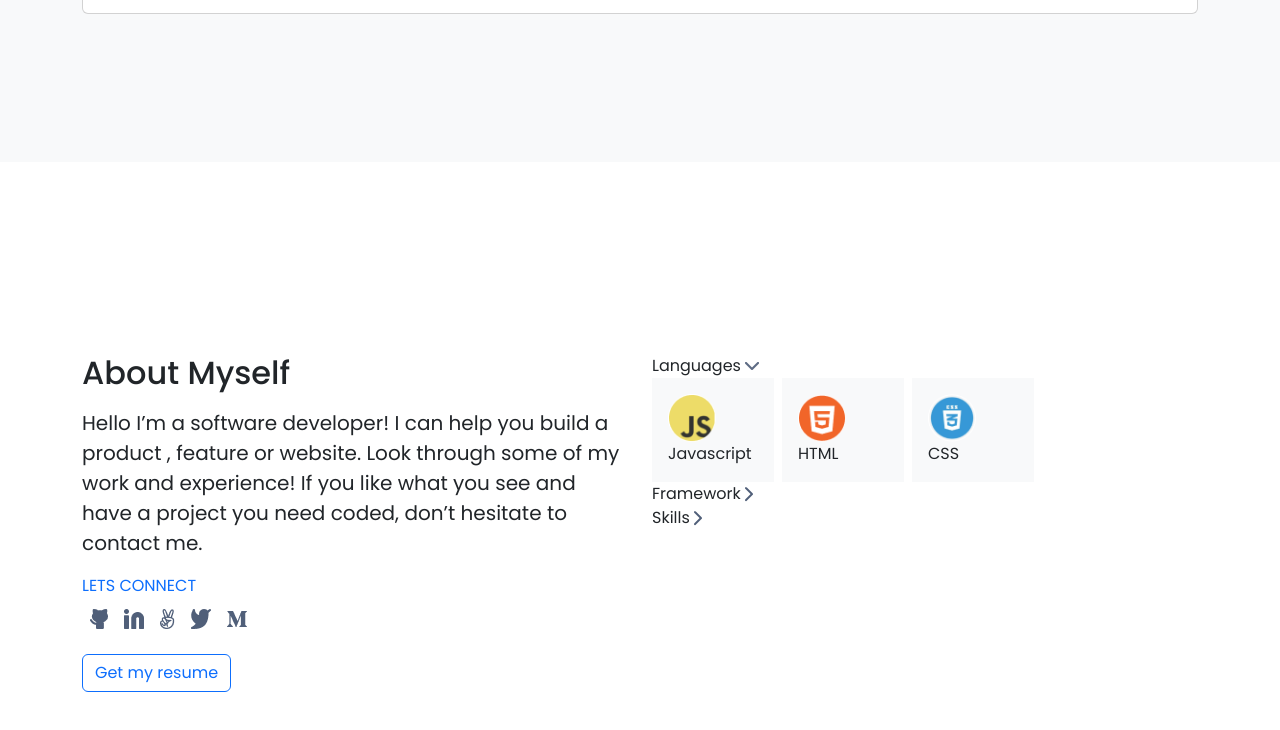
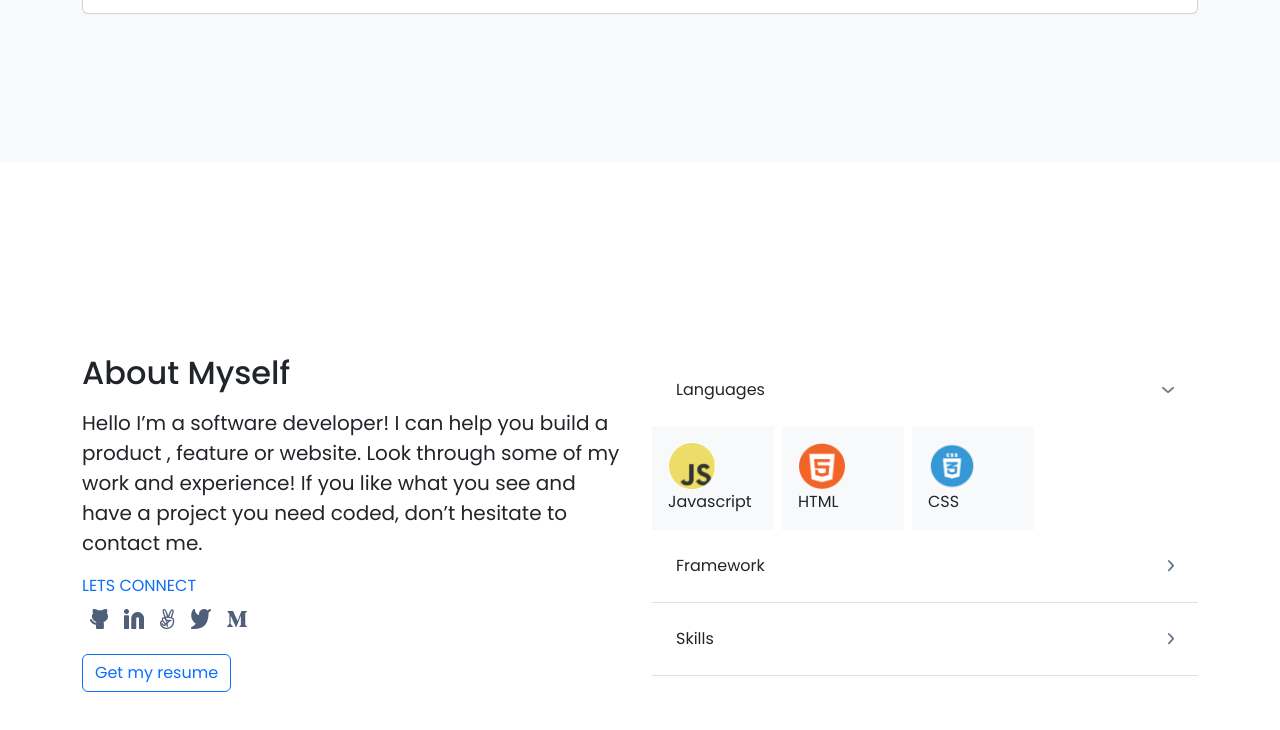
Before and after one commit to AjroudiRida/Bootstrap-portfolio, a website: page index.html in a window 1280 px wide. Shown: the part 3390-4120 px from the top of the page. Drawn offline with nearby package versions, Linux system fonts and the light colour scheme.

Commit message:
fixed the about me layout

```diff
--- a/index.html
+++ b/index.html
@@ -182,9 +182,9 @@
           <div class="">
             <ul class="list-unstyled list-style-none">
                 <li class="languages">
-                    <div>
+                    <div class="d-flex justify-content-between p-4 align-items-center">
                         <span>Languages</span>
-                        <img src="./assets/images/arrow-1.png">
+                        <img src="./assets/images/arrow-1.png" width="12" height="6">
                     </div>
                     <div>
                         <ul class="list-unstyled list-style-none d-flex gap-2">
@@ -194,13 +194,13 @@
                         </ul>
                     </div>
                 </li>
-                <li class="">
+                <li class="d-flex justify-content-between p-4 align-items-center border-bottom">
                     <span>Framework</span>
-                    <img src="./assets/images/arrow.png">
+                    <img src="./assets/images/arrow.png" width="6" height="12">
                 </li>
-                <li class="skill-list">
+                <li class="d-flex justify-content-between p-4 align-items-center border-bottom">
                     <span>Skills</span>
-                    <img src="./assets/images/arrow.png">
+                    <img src="./assets/images/arrow.png" width="6" height="12">
                 </li>
             </ul>
         </div>
```
Also changed, not shown: package.json (added, +27 -0 lines), 3 other files.
